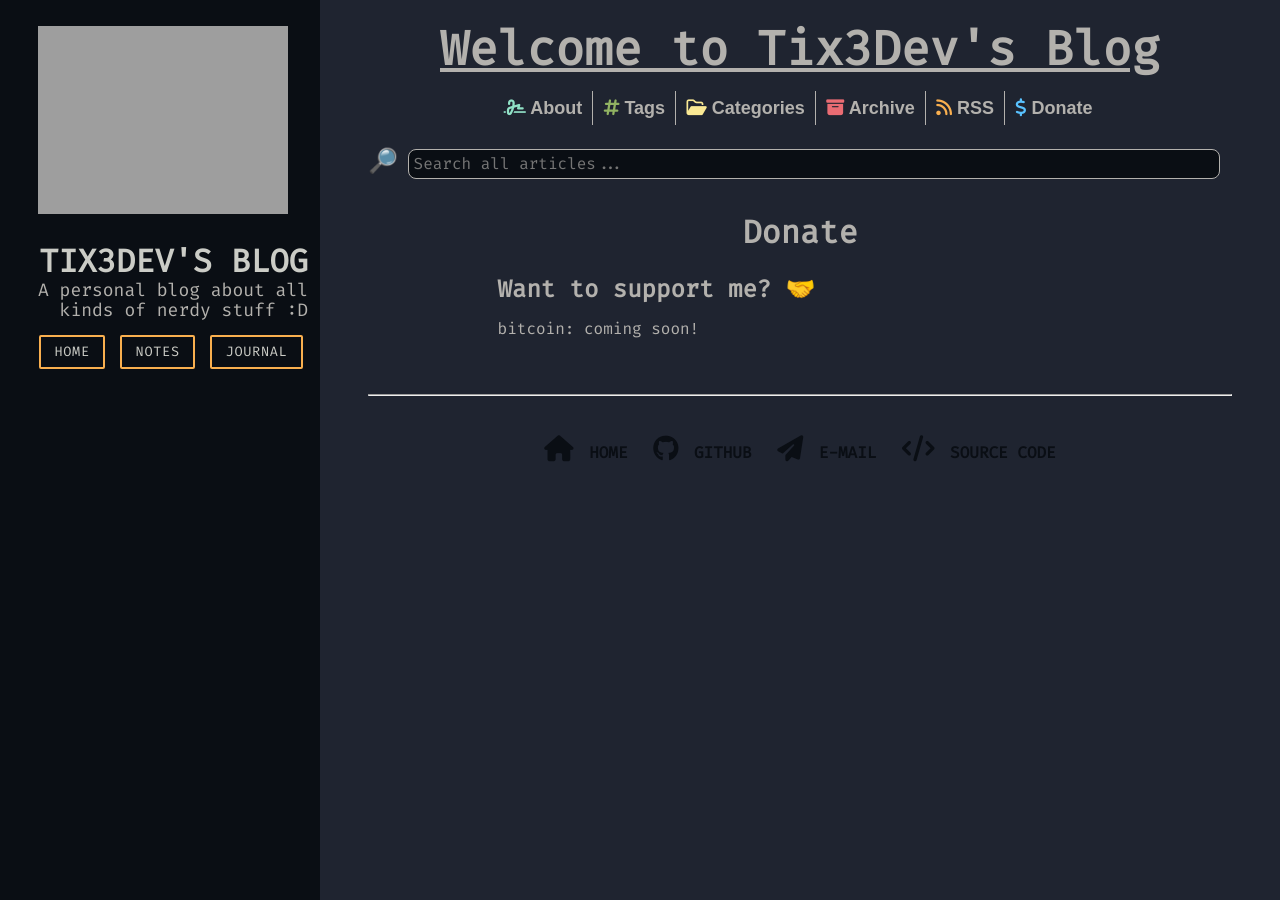
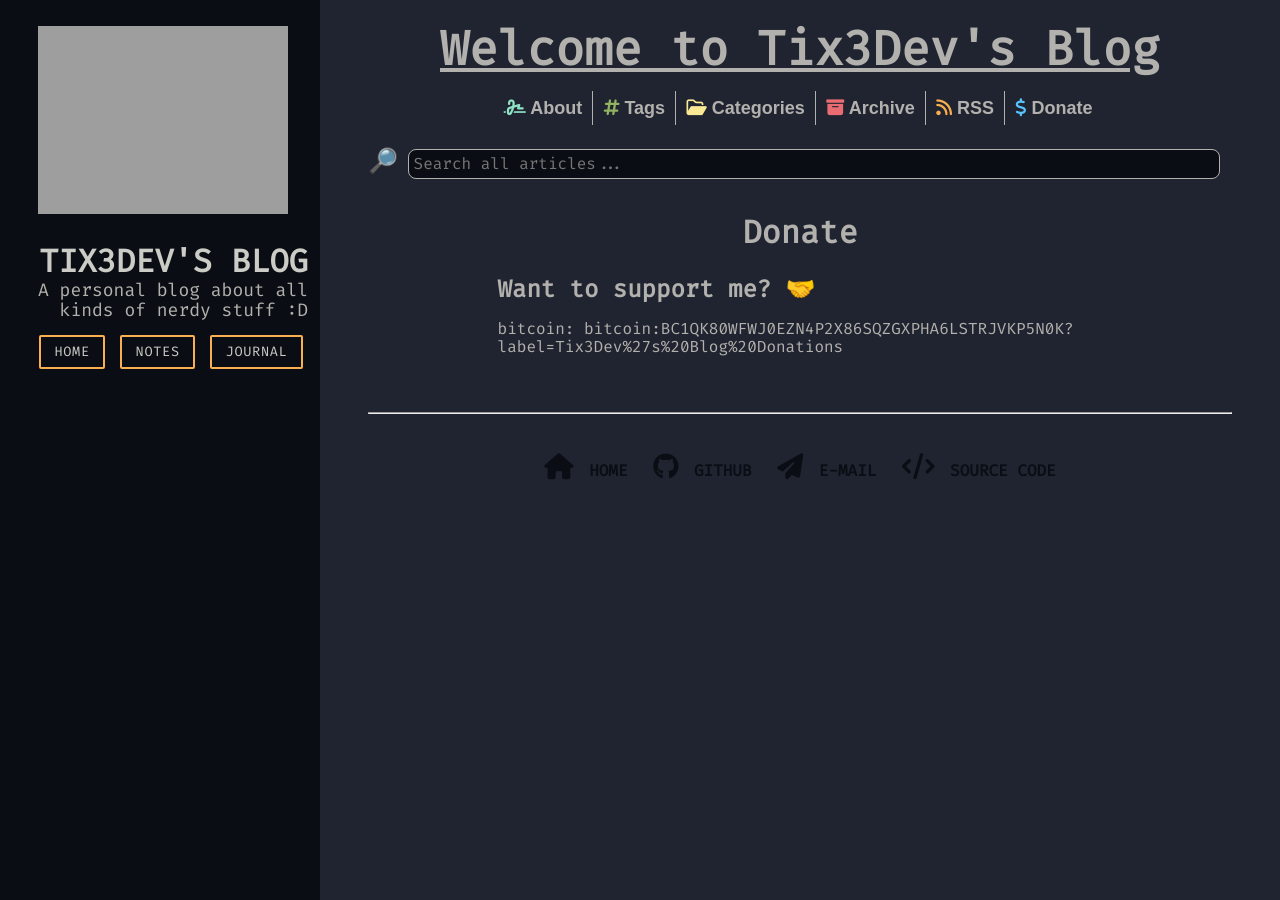
Before and after one commit to Tix3Dev/tix3dev.github.io, a Jekyll site: the page built from _pages/donate.md, in a window 1280 px wide. Built offline with Jekyll 4.4.1, drawn with Linux system fonts in a browser that asks for light colours; nearby versions of some CDN libraries.

Commit message:
[new] bitcoin donate address

```diff
--- a/_pages/donate.md
+++ b/_pages/donate.md
@@ -6,4 +6,4 @@ permalink: /donate/
 
 ## Want to support me? 🤝
 
-bitcoin: coming soon!
+bitcoin: bitcoin:BC1QK80WFWJ0EZN4P2X86SQZGXPHA6LSTRJVKP5N0K?label=Tix3Dev%27s%20Blog%20Donations
```
